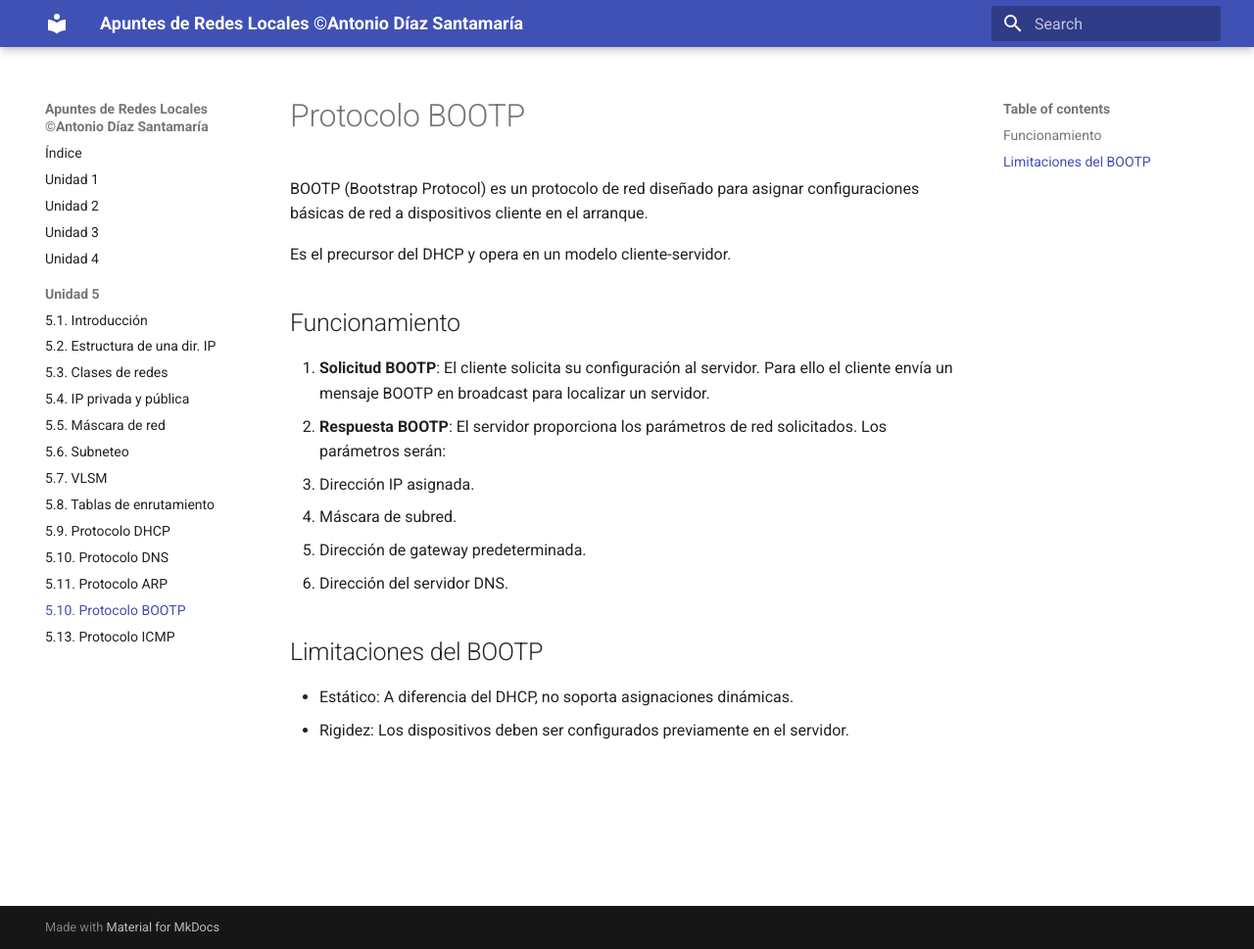
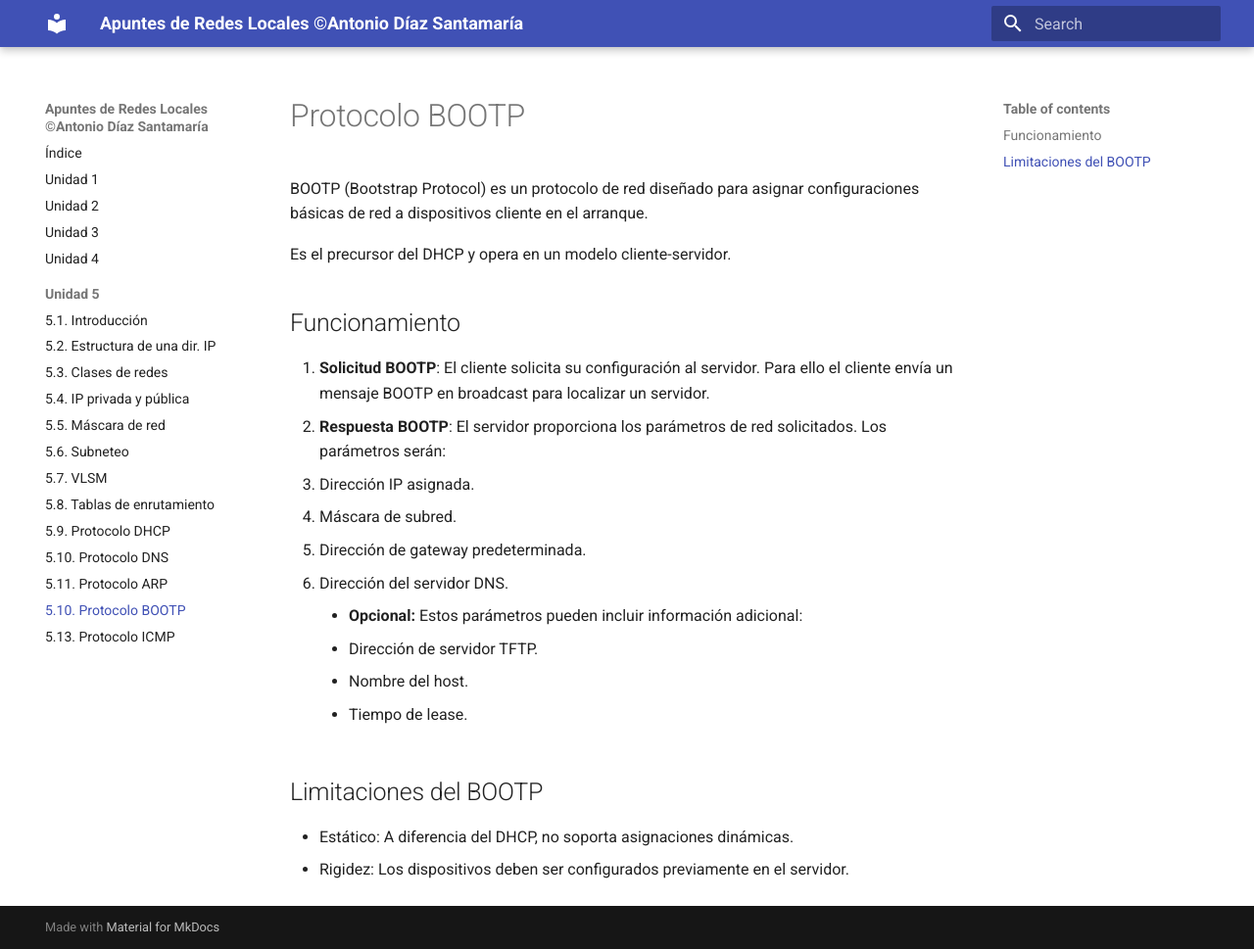
Before and after one commit to antdiasan/RedesApuntes, an MkDocs documentation site: the page built from docs/u05/u05_Prot04.md, in a window 1280 px wide and 969 px high. Shown: the whole window at 98% size. Built offline with MkDocs 1.6.1 and Material for MkDocs 9.7.7, drawn with Linux system fonts in a browser that asks for light colours.

Commit message:
Update u05_Prot04.md

```diff
--- a/docs/u05/u05_Prot04.md
+++ b/docs/u05/u05_Prot04.md
@@ -12,6 +12,10 @@ Es el precursor del DHCP y opera en un modelo cliente-servidor.
    - Máscara de subred.
    - Dirección de gateway predeterminada.
    - Dirección del servidor DNS.
+     - **Opcional:** Estos parámetros pueden incluir información adicional:
+       - Dirección de servidor TFTP.
+       - Nombre del host.
+       - Tiempo de lease.
 
 
 
```
